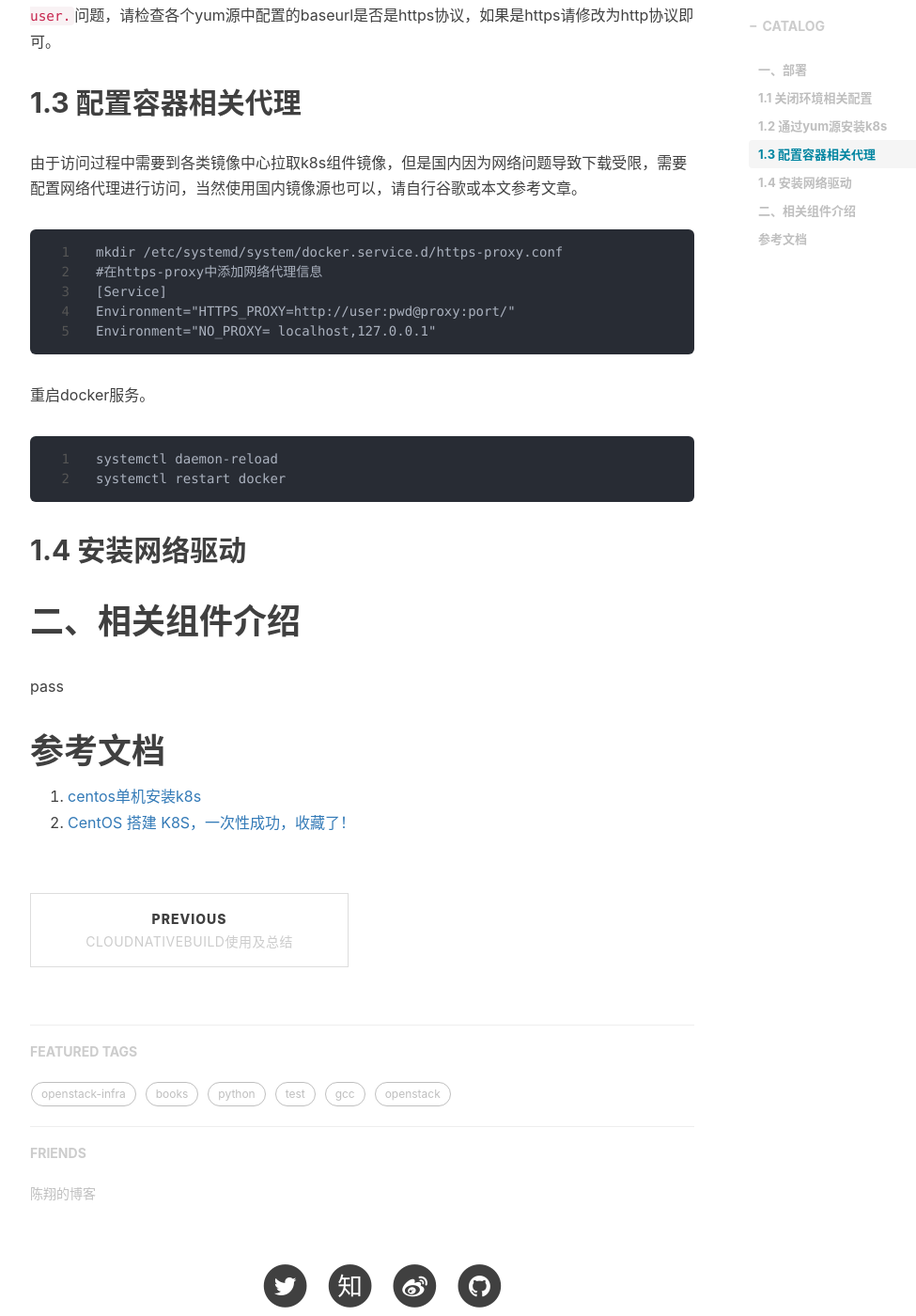
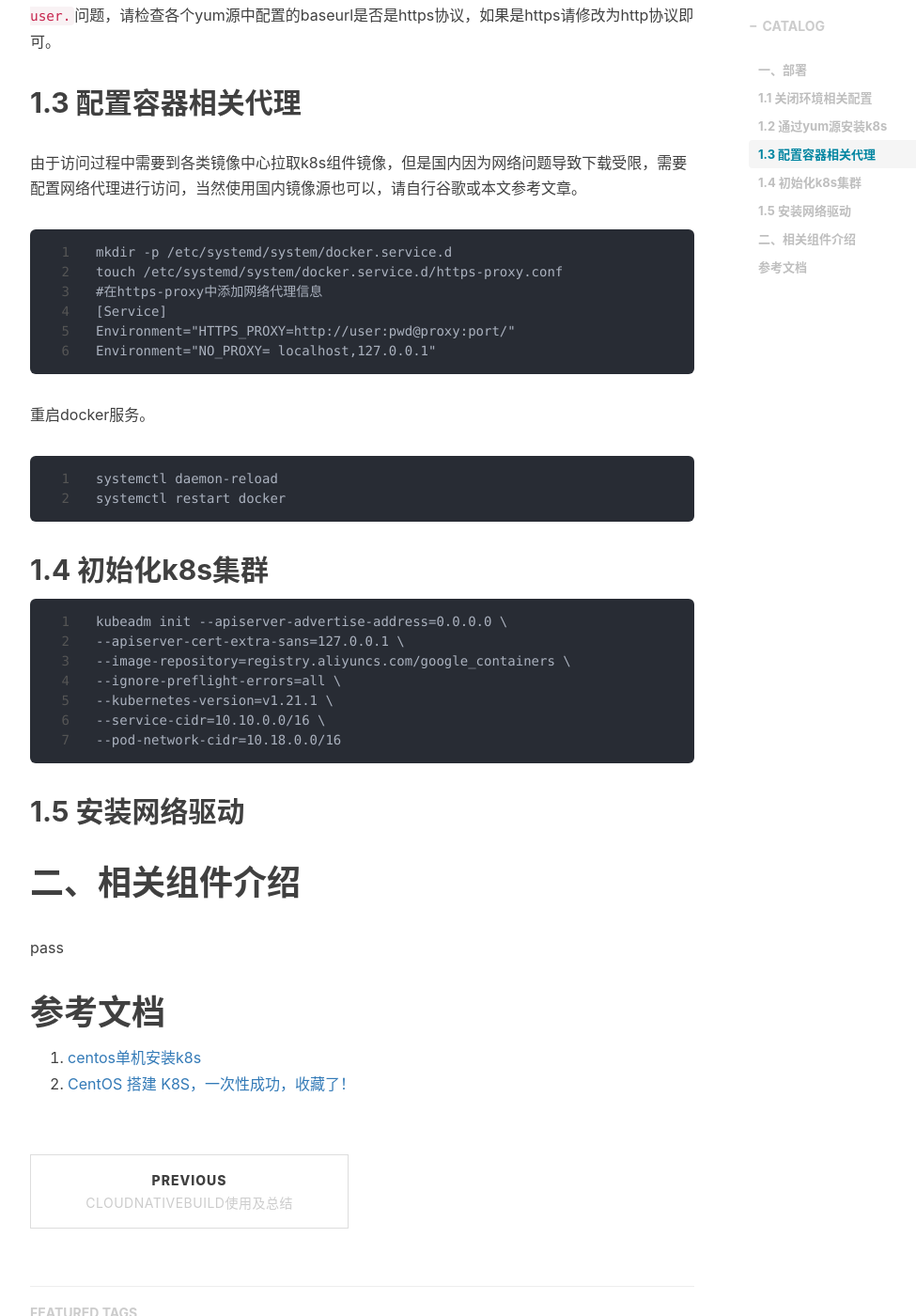
Before and after one commit to shihai1991/shihai1991.github.io, a Jekyll site: the page built from _posts/2022-09-14-K8S deployment.md, in a window 1280 px wide and 1400 px high, scrolled down 1884 px. Shown: the whole window at 94% size, without its empty margins (233-1208 px from the left). Built offline with Jekyll 4.4.1, drawn with Linux system fonts in a browser that asks for light colours; nearby versions of some CDN libraries; comment, search, counter and statistics services are not loaded.

Commit message:
Update 2022-09-14-K8S deployment.md

````diff
--- a/_posts/2022-09-14-K8S deployment.md
+++ b/_posts/2022-09-14-K8S deployment.md
@@ -67,7 +67,8 @@ yum install -y kubectl kubelet kubeadm
 ## 1.3 配置容器相关代理
 由于访问过程中需要到各类镜像中心拉取k8s组件镜像，但是国内因为网络问题导致下载受限，需要配置网络代理进行访问，当然使用国内镜像源也可以，请自行谷歌或本文参考文章。
 ```
-mkdir /etc/systemd/system/docker.service.d/https-proxy.conf
+mkdir -p /etc/systemd/system/docker.service.d
+touch /etc/systemd/system/docker.service.d/https-proxy.conf
 #在https-proxy中添加网络代理信息
 [Service]
 Environment="HTTPS_PROXY=http://user:pwd@proxy:port/"
@@ -79,7 +80,18 @@ systemctl daemon-reload
 systemctl restart docker
 ```
 
-## 1.4 安装网络驱动
+## 1.4 初始化k8s集群
+```
+kubeadm init --apiserver-advertise-address=0.0.0.0 \
+--apiserver-cert-extra-sans=127.0.0.1 \
+--image-repository=registry.aliyuncs.com/google_containers \
+--ignore-preflight-errors=all \
+--kubernetes-version=v1.21.1 \
+--service-cidr=10.10.0.0/16 \
+--pod-network-cidr=10.18.0.0/16
+```
+
+## 1.5 安装网络驱动
 
 
 # 二、相关组件介绍
````
